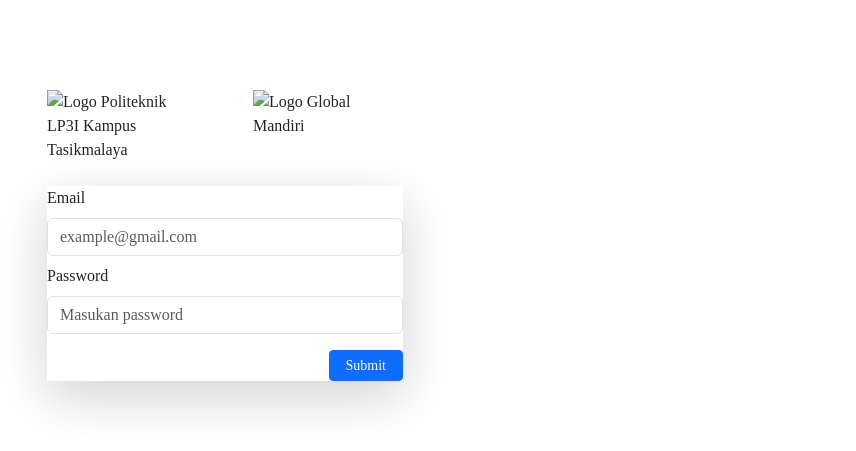
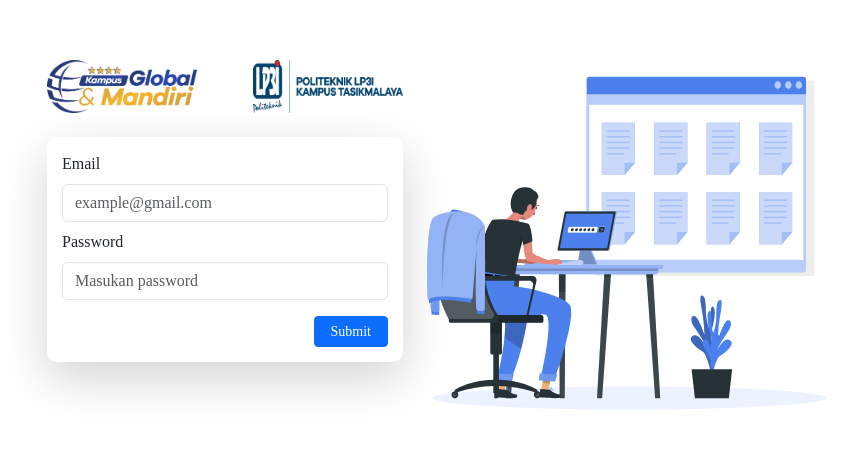
Before and after one commit to TeguhEngineer/formatif-webfun, a plain HTML site: page index.html in a window 1280 px wide. Shown: the part 165-616 px from the top of the page, without its empty margins (225-1081 px from the left). Drawn offline with nearby package versions, Linux system fonts and the light colour scheme; the site is published under a folder, as on GitHub Pages, so addresses that start at the root find nothing.

Commit message:
perbaikan

```diff
--- a/index.html
+++ b/index.html
@@ -5,7 +5,7 @@
     <meta charset="utf-8">
     <meta name="viewport" content="width=device-width, initial-scale=1">
     <title>Bootstrap demo</title>
-    <link rel="stylesheet" href="/assets/css/index.css">
+    <link rel="stylesheet" href="assets/css/index.css">
     <link href="https://cdn.jsdelivr.net/npm/bootstrap@5.3.3/dist/css/bootstrap.min.css" rel="stylesheet"
         integrity="sha384-QWTKZyjpPEjISv5WaRU9OFeRpok6YctnYmDr5pNlyT2bRjXh0JMhjY6hW+ALEwIH" crossorigin="anonymous">
     <script src="https://code.jquery.com/jquery-3.6.0.min.js"></script>
@@ -18,9 +18,9 @@
             <div class="row justify-content-center">
                 <div class="col-lg-4">
                     <div class="d-flex mb-4 justify-content-between">
-                        <img src="/assets/img/logo-2.png" alt="Logo Politeknik LP3I Kampus Tasikmalaya"
+                        <img src="assets/img/logo-2.png" alt="Logo Politeknik LP3I Kampus Tasikmalaya"
                             class="img-fluid" style="max-width: 150px;">
-                        <img src="/assets/img/logo-1.png" alt="Logo Global Mandiri" class="img-fluid"
+                        <img src="assets/img/logo-1.png" alt="Logo Global Mandiri" class="img-fluid"
                             style="max-width: 150px;">
 
                     </div>
@@ -44,7 +44,7 @@
 
                 </div>
                 <div class="col-lg-4 mt-3">
-                    <img src="/assets/img/ilustrator.svg" width="400" alt="">
+                    <img src="assets/img/ilustrator.svg" width="400" alt="">
                 </div>
             </div>
         </div>
```
Also changed, not shown: dashboard.html (+2 -2 lines).
